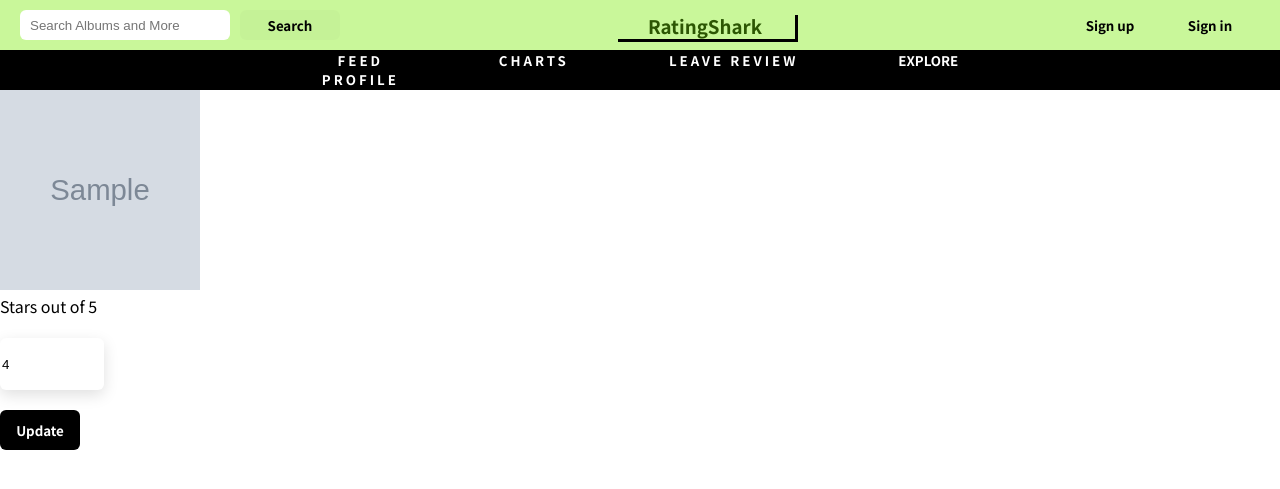
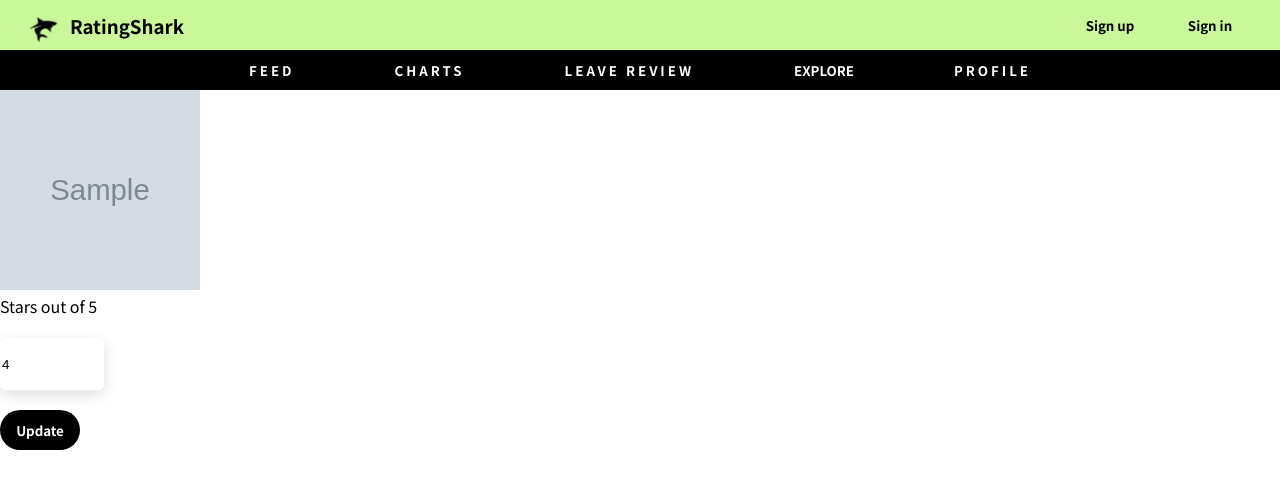
Before and after one commit to adam3norton/ratingShark, a Django app: page /editReview/1/ in a window 1280 px wide. Shown: the top 489 px of the page. Run offline with Django 4.2, Linux system fonts and the light colour scheme; tables that the repository leaves empty hold one stand-in row (values such as "Sample post"); grey boxes marked "Sample" are stand-in pictures; some web fonts are replaced.

Commit message:
A lot of styling

```diff
--- a/RatingShark/static/css/home.css
+++ b/RatingShark/static/css/home.css
@@ -84,6 +84,14 @@ a {
     grid-template-rows: auto auto auto;
 }
 
+.album-card-with-delete-edit {
+    background-color: #f6f6f6;
+    border-radius: 10px;
+    padding: 10px;
+    display: grid;
+    grid-template-rows: auto auto auto auto;
+}
+
 .rating-input-text {
     border-radius: 6px;
     border: none;
@@ -114,10 +122,11 @@ a {
 
 .search-button {
     border: none;
+    min-width: 80px;
     max-width: 80px;
     min-height: 40px;
     max-height: 60px;
-    border-radius: 6px;
+    border-radius: 20px;
     background-color: #000000;
     color: #ffffff;
 }
--- a/homePages/views.py
+++ b/homePages/views.py
@@ -97,11 +97,7 @@ def newReviewPageView(request):
         return loginPageView(request, {'method': "signin"})
     else:
 
-        # if 'name' in request.GET:
-            # name = request.GET['name']
-            # response=requests.get(f'https://api.nal.usda.gov/fdc/v1/foods/search?query={name}&dataType=&pageSize=8&pageNumber=1&sortBy=dataType.keyword&sortOrder=desc&api_key={settings.API_KEY}')
-            # data = response.json()
-            # searchedFoods = data['foods']
+        reviewData = Review.objects.all()
         results = {}
         spotify = spotipy.Spotify(client_credentials_manager=SpotifyClientCredentials(client_id='3396d07feb1b47d2bfe027c51e261c82',
                                                                                     client_secret='7b684d65fe35451db6b21f4efeb2bd93'))
@@ -115,6 +111,7 @@ def newReviewPageView(request):
     context = {
         'results': results,
         'loggedin': loggedIn,
+        'reviews': reviewData,
         # 'uri': uri
     }
     return render(request,'homePages/new-review.html', context)
--- a/templates/base.html
+++ b/templates/base.html
@@ -16,36 +16,19 @@
     <link
         href="https://fonts.googleapis.com/css2?family=Noto+Sans+JP:wght@100;300;400;500;700;900&family=Playfair+Display:ital,wght@0,400;0,500;0,600;0,700;0,800;0,900;1,400;1,500;1,600;1,700;1,800;1,900&display=swap"
         rel="stylesheet">
-
 </head>
 
-<section style="display: grid; grid-template-columns: auto 1fr auto 1fr auto auto; background-color: #c9f79a;
-                min-height: 40px; padding: 0 20px 0 20px;">
-    <div style="display: grid; place-items: center;">
-        <!-- TO-DO -->
-        <form method="GET">
-            <div style="display: grid; grid-template-columns: auto auto;">
-                <div style="display: grid; place-items: center;">
-                    <input type='text' name="name" id="search_input" placeholder="Search Albums and More" style="background-color: #ffffff; border-radius: 6px; display: grid; place-items: center start; max-height: 30px;
-                    min-height: 30px; min-width: 200px; padding: 0 0 0 10px;  border: none;">
-                </div>
-                <div style="display: grid; place-items: center; padding: 10px;">
-                    <button type='submit' id="search_button" style="cursor: pointer; border: none; background-color: #00000005;
-                                                 border-radius: 6px; min-height: 30px; min-width: 100px;">
-                        <h4>Search</h4>
-                    </button>
-                </div>
-            </div>
-        </form>
-    </div>
-    <div></div>
-
-    <div style="display: grid; place-items: center;">
-        <div
-            style="display: grid; place-items: center; background-color: #c9f79a; min-width: 180px; box-shadow: 3px 3px 0 #000000; max-height: 30px;">
-            <h3 style="color: #2c5603;">RatingShark</h3>
+<section style="display: grid; grid-template-columns: auto 1fr auto auto; background-color: #c9f79a;
+                min-height: 40px; padding: 0 20px 0 10px;">
+    <div style="display: grid; grid-template-columns: auto auto;">
+        <div style="max-width: 50px; max-height: 50px; padding: 0 10px 0 0;">
+            <img src="{% static 'img/RatingShark-Logo2.png' %}" style="transform: scale(0.5);">
+        </div>
+        <div style="display: grid; place-items: center start; min-width: 180px;">
+            <h3 style="color: #000000;">RatingShark</h3>
         </div>
     </div>
+
     <div></div>
 
     {% if loggedin %}
@@ -74,7 +57,7 @@
 </section>
 
 <section style="min-height: 40px; background-color: #000000; display: grid; place-items: center;">
-    <div style="max-width: 1000px; display: grid; grid-template-columns: auto auto auto auto;">
+    <div style="max-width: 1000px; display: grid; grid-template-columns: auto auto auto auto auto;">
         <a href="{% url 'feed' %}">
             <div style="color: #ffffff; display: grid; place-items: center; padding: 0 50px 0 50px;">
                 <h5 style="letter-spacing: 3px;">FEED</h5>
@@ -95,7 +78,7 @@
                 <h5>EXPLORE</h5>
             </div>
         </a>
-        <a href="{% url 'profile' method="homeAccount" %}">
+        <a href="{% url 'profile' method='homeAccount' %}">
             <div style="color: #ffffff; display: grid; place-items: center; padding: 0 50px 0 50px;">
                 <h5 style="letter-spacing: 3px;">PROFILE</h5>
             </div>
--- a/templates/homepages/explore.html
+++ b/templates/homepages/explore.html
@@ -3,9 +3,11 @@
 {% block content %}
 
 <section style="padding: 12px;">
-    <h1>Explore</h1>
+    <div style="padding: 12px;">
+        <h3>Explore</h3>
+    </div>
     <form method="GET">
-        <input type='text' name="name" placeholder="Search...">
+        <input type='text' name="name" placeholder="Search..." class="search-input">
         <button type='submit' class="search-button" style="cursor: pointer;">
             <h4>Search</h4>
         </button>
--- a/templates/homepages/profile.html
+++ b/templates/homepages/profile.html
@@ -3,40 +3,60 @@
 {% block content %}
 
 {% if display == "homeAccount" %}
-<section>
-    <h1>Profile</h1>
+<section style="padding: 12px;">
+    <div style="padding: 12px;">
+        <h4>Profile</h4>
+    </div>
+    <section style="padding: 18px;">
+        <h5>First Name: {{ userData.first_name }}</h5>
+        <h5>Last Name: {{ userData.last_name }}</h5>
+        <h5>Age: {{ userData.age }}</h5>
+        <h5>Email: {{ userData.email }}</h5>
+        <h5>Phone: {{ userData.phone }}</h5>
+    </section>
+
+    <div style="padding: 12px;">
+        <h4>Favorite Albums</h4>
+    </div>
+    <section class="review">
+        {% for favorite in userFavorites %}
+        <h3>{{favorite.album}}</h3>
+        {% endfor %}
+    </section>
+    <div style="padding: 12px;">
+        <h4>Your Reviews</h4>
+    </div>
     <section class="review">
         <hr>
-        <h3>First Name: {{ userData.first_name }}</h3>
-        <h3>Last Name: {{ userData.last_name }}</h3>
-        <h3>Age: {{ userData.age }}</h3>
-        <h3>Email: {{ userData.email }}</h3>
-        <h3>Phone: {{ userData.phone }}</h3>
-        <hr>
-    </section>
-
-
-    <h2>Favorite Albums</h2>
-    <section class="review">
-        <hr>
-        {% for favorite in userFavorites %}
-        <h3>{{favorite.album}}</h3>
-        <hr>
+        <div style="display: grid; grid-template-columns: repeat(auto-fit, minmax(190px, 190px)); gap: 18px;">
+            {% for review in userReviews %}
+            <div class="album-card-with-delete-edit" style="max-width: 173px;">
+                <div>
+                    <img src="{{ review.album_image }}" style="width: 170px; height: 170px; border-radius: 3px;">
+                </div>
+                <div>
+                    <h4>{{ review.album.name }}</h4>
+                </div>
+                <div>
+                    <h4>{{ review.stars }} Stars</h4>
+                </div>
+                <div style="display: grid; grid-template-columns: 70px 70px; gap: 10px;">
+                    <a class="" href="{% url 'deleteReview' review_id=review.id%}">
+                        <div
+                            style="background-color: #efe2e2; min-height: 50px; border-radius: 6px; display: grid; place-items: center;">
+                            <h5 style="color: #813838">Delete</h5>
+                        </div>
+                    </a>
+                    <a class="" href="{% url 'editReview' review_id=review.id%}">
+                        <div
+                            style="background-color: #eeeeee; color: #000000; min-height: 50px; border-radius: 6px; display: grid; place-items: center;">
+                            <h5>Edit</h5>
+                        </div>
+                    </a>
+                </div>
+            </div>
             {% endfor %}
-        <hr>
-    </section>
-
-    <h2>Reviews You've Made</h2>
-    <section class="review">
-        <hr>
-        {% for review in userReviews %}
-        <img src="{{ review.album_image }}" alt="" style="width: 200px; height: 200px;">
-        <h3>{{review.album}}</h3>
-        <h3>{{review.stars}} Stars</h3>
-        <a class="" href="{% url 'deleteReview' review_id=review.id%}">Delete Review</a><br>
-        <a class="" href="{% url 'editReview' review_id=review.id%}">Edit Review</a>
-        <hr>
-        {% endfor %}
+        </div>
         <hr>
     </section>
     <section>
@@ -56,26 +76,16 @@
         {% elif display == "editUser" %}
         <section class="big-white-box">
             <h3>Edit User Information</h3>
-        <form name="form" method="post" action="{%url 'profile' method='editUserForm'%}" style="padding: 40px 0 40px 0;">
+            <form name="form" method="post" action="{%url 'profile' method='editUserForm'%}"
+                style="padding: 40px 0 40px 0;">
                 {% csrf_token %}
 
                 <label for="first_name">First name:</label>
-            <input
-            type="text"
-            name="first_name"
-            id="first_name"
-            value="{{userData.first_name}}"
-            autofocus
-            />
+                <input type="text" name="first_name" id="first_name" value="{{userData.first_name}}" autofocus />
                 <br /><br />
 
                 <label for="last_name">Last name:</label>
-            <input
-            type="text"
-            name="last_name"
-            id="last_name"
-            value="{{userData.last_name}}"
-            />
+                <input type="text" name="last_name" id="last_name" value="{{userData.last_name}}" />
                 <br /><br />
 
                 <label for="age">Age: </label>
@@ -91,7 +101,8 @@
                 <br /><br />
 
                 <br><br>
-            <button type="submit" class="account-button" style="background-color: #ec995a; color: white; max-width: 280px; min-width: 280px; border: none;">Update</button>
+                <button type="submit" class="account-button"
+                    style="background-color: #ec995a; color: white; max-width: 280px; min-width: 280px; border: none;">Update</button>
             </form>
 
             <div class="account-button" style="max-width: 280px;">
@@ -109,7 +120,7 @@
             {% csrf_token %}
             <div style="display: grid; grid-template-rows: auto auto auto auto auto; gap: 20px;">
                 <p>Stars out of 5</p>
-            <input class="rating-input-stars" type='number' name="stars" value = "{{review.stars}}">
+                <input class="rating-input-stars" type='number' name="stars" value="{{review.stars}}">
 
                 <!-- <p>Review</p>
             <input class="rating-input-text" type='text' name="name"> -->
@@ -123,27 +134,19 @@
 
         <section class="big-white-box">
             <h3>Change username and password</h3>
-            <form name="form" method="post" action="{%url 'profile' method='editUandP'%}" style="padding: 40px 0 40px 0;">
+            <form name="form" method="post" action="{%url 'profile' method='editUandP'%}"
+                style="padding: 40px 0 40px 0;">
                 {% csrf_token %}
 
                 <label for="username">User Name:</label>
-                <input
-                type="text"
-                name="username"
-                id="username"
-                value="{{userData.username}}"
-                />
+                <input type="text" name="username" id="username" value="{{userData.username}}" />
                 <br /><br />
 
                 <label for="password">Password:</label>
-                <input
-                type="text"
-                name="password"
-                id="password"
-                value="{{userData.password}}"
-                />
+                <input type="text" name="password" id="password" value="{{userData.password}}" />
                 <br /><br />
-                <button type="submit" class="account-button" style="background-color: #ec995a; color: white; max-width: 280px; min-width: 280px; border: none;">Update</button>
+                <button type="submit" class="account-button"
+                    style="background-color: #ec995a; color: white; max-width: 280px; min-width: 280px; border: none;">Update</button>
             </form>
             <div class="account-button" style="max-width: 280px;">
                 <a href="{% url 'profile' method='homeAccount'%}">
```
Also changed, not shown: templates/homepages/feed.html (+7 -6 lines), templates/homepages/new-review.html (+13 -1 lines), RatingShark/static/img/RatingShark-Logo2.png (added), 1 other file. Lines whose indentation alone changed are shown as unchanged.
